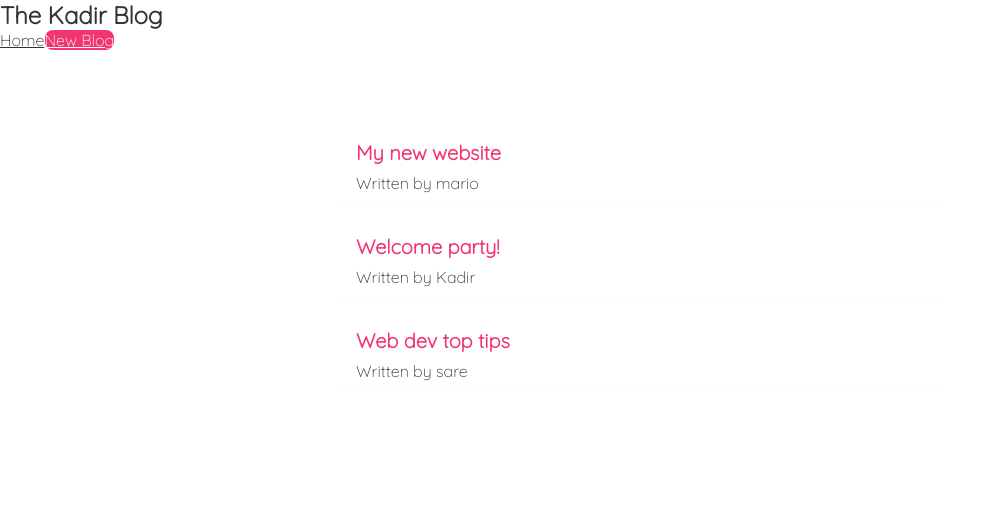
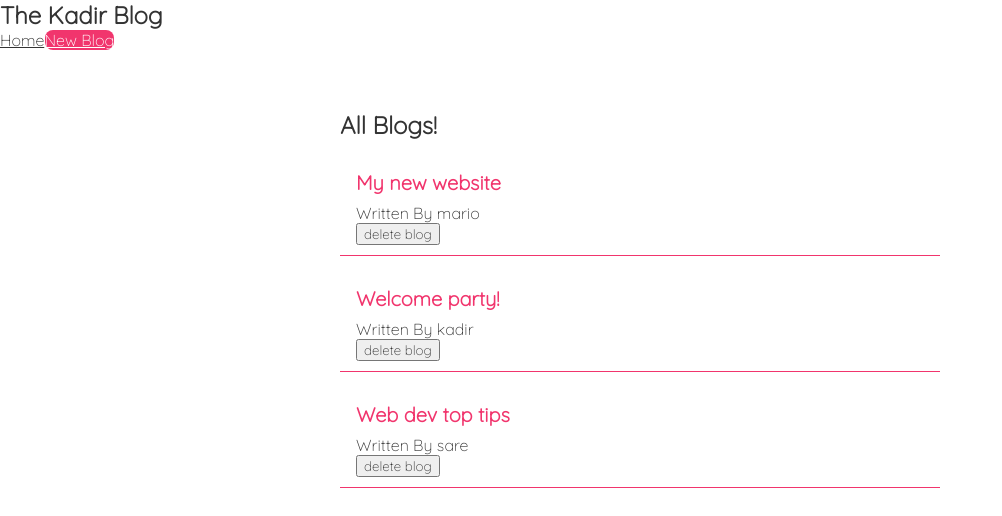
Before and after one commit to KadirTaban/React-Tutorial-Working, a React (Create React App) app in the folder kadir-blog/: page / in a window 1280 px wide. Shown: the top 516 px of the page, without its empty margins (0-1002 px from the left). Built offline with nearby package versions, Linux system fonts and the light colour scheme.

Commit message:
Functions

```diff
--- a/kadir-blog/src/App.js
+++ b/kadir-blog/src/App.js
@@ -1,5 +1,6 @@
 import Navbar from './Navbar';
 import Home from './Home';
+
 function App() {
   return (
     <div className="App">
--- /dev/null
+++ b/kadir-blog/src/BlogList.js
@@ -0,0 +1,16 @@
+const BlogList = ({blogs,title,handleDelete}) => {
+    return(
+        <div className="blog-list">
+            <h2>{ title }</h2>
+            {blogs.map((blog) => (
+                <div className="blog-preview" key = {blog.id}>
+                    <h2>{ blog.title }</h2>
+                    <p>Written By { blog.author }</p>
+                    <button onClick={() => handleDelete(blog.id)}>delete blog</button>
+                </div>
+            ))}
+        </div>
+    );
+}
+
+export default BlogList;
--- a/kadir-blog/src/Home.js
+++ b/kadir-blog/src/Home.js
@@ -1,21 +1,20 @@
 import { useState } from 'react';
-
+import BlogList from './BlogList';
 const Home = () => {
     const [blogs, setBlogs] = useState([
         { title: 'My new website',body:'lorem ipsum...',author: ' mario',id: 1},
-        { title: 'Welcome party!',body:'lorem ipsum...',author: 'Kadir',id: 2},
+        { title: 'Welcome party!',body:'lorem ipsum...',author: 'kadir',id: 2},
         { title: 'Web dev top tips', body:'lorem ipsum...',author:'sare',id: 3}
-
     ]);
 
+    const handleDelete = (id) => {
+        const newBlogs = blogs.filter(blog=> blog.id !== id);
+        setBlogs(newBlogs);
+    }
     return(
         <div className="home">
-            {blogs.map((blog) => (
-                <div className="blog-preview" key={blog.id}>
-                    <h2>{ blog.title }</h2>
-                    <p>Written by { blog.author }</p>
-                </div>
-            ))}
+            <BlogList blogs={blogs} title="All Blogs!" handleDelete= {handleDelete}/>
+
         </div>
     );
 }
--- a/kadir-blog/src/index.css
+++ b/kadir-blog/src/index.css
@@ -42,7 +42,7 @@
 .blog-preview{
   padding: 10px 16px ;
   margin: 20px 0;
-  border-bottom: 1px solid #fafafa;
+  border-bottom: 1px solid #f1356d;
 }
 .blog-preview:hover{
   box-shadow: 1px 3px 5px rgba(0,0,0,0,1);
```
Also changed, not shown: 1 other file (tests, documents, lock files or other folders).
